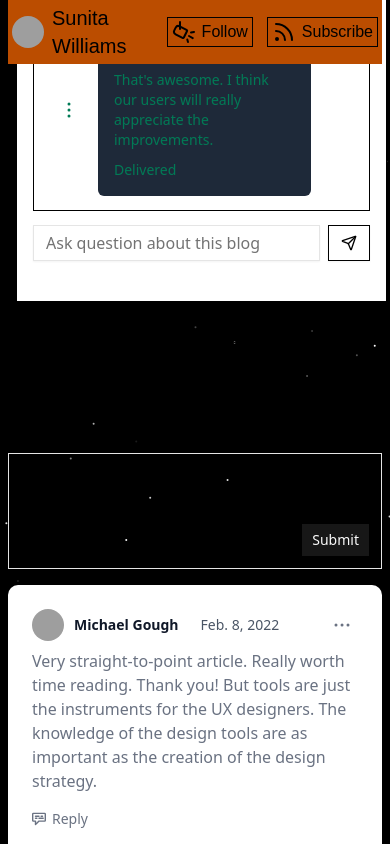
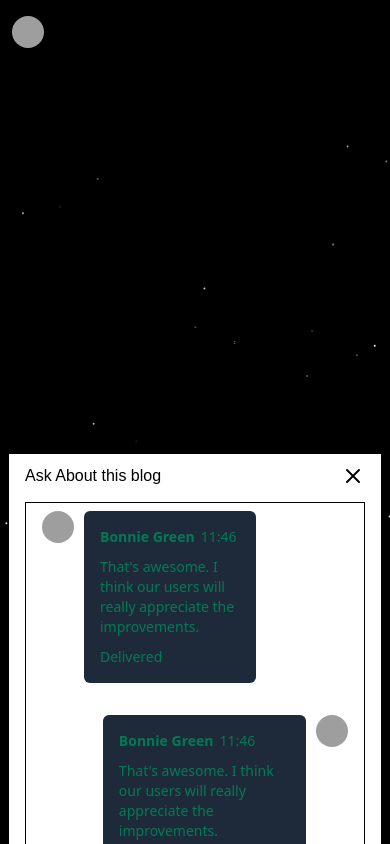
Before and after one commit to dip00-bb/narrating-frontend, a Next.js app: page /all-blogs/55454 in a window 390 px wide. Both pictures are taken after a click on the element 365 px from the left and 1124 px from the top of the page. Shown: the part 702-1546 px from the top of the page. Built offline with nearby package versions, Linux system fonts and the light colour scheme; grey boxes are pictures that could not be loaded; a web font is replaced by a local one.

Commit message:
re design the summarize ai

```diff
--- a/app/(with-layout)/all-blogs/[blogId]/page.tsx
+++ b/app/(with-layout)/all-blogs/[blogId]/page.tsx
@@ -34,15 +34,14 @@ const BlogDetails = () => {
                         <div className='relative'>
                             <LikeAndShareAndAi />
                         </div>
+                        <div className={`${isOpen ? 'block':'hidden'}`}>
+                            <Sumarizer />
+                        </div>
                         <div>
                             <CommentInput />
                         </div>
                         <div>
                             <Comments />
-                        </div>
-
-                        <div className={`transition-all absolute  ${isOpen ?'top-[55%] lg:top-[95%] left-4 lg:left-[62%] z-30':'-top-150 left-4 lg:left-[62%] z-30'}`}>
-                            <Sumarizer />
                         </div>
                     </div>
 
--- a/app/COMPONENT/BLOGDETAILS/BlogTopBar.tsx
+++ b/app/COMPONENT/BLOGDETAILS/BlogTopBar.tsx
@@ -6,7 +6,7 @@ import { smoochSans } from '@/app/FONTS/fonts';
 import BlogDetailsButton from './BlogButton';
 const BlogTopBar = () => {
     return (
-        <div className='flex  items-center justify-between mb-2 bg-amber-700 py-1 md:py-2 px-1'>
+        <div className='flex  items-center justify-between mb-2 py-1 md:py-2 px-1'>
             <div className='flex gap-2 items-center cursor-pointer'>
                 <Avatar>
                     <AvatarImage src={'/heroforeground.jpg'} />
--- a/app/COMPONENT/BLOGSUMMARIZER/ChatBubble.tsx
+++ b/app/COMPONENT/BLOGSUMMARIZER/ChatBubble.tsx
@@ -1,19 +1,19 @@
 import { Avatar, AvatarImage } from '@/components/ui/avatar';
-import React, { useState } from 'react';
-import ChatBubbleOption from './ChatBubbleOption';
-    interface IflexDirection {
-        flexDirection?: "flex-row-reverse" | "flex-row"
-    }
-const ChatBubble = ({flexDirection}:IflexDirection) => {
+import React from 'react';
 
-    const [isOpen, setIsOpen] = useState(false)
+interface IflexDirection {
+    flexDirection?: "flex-row-reverse" | "flex-row"
+}
+
+const ChatBubble = ({ flexDirection }: IflexDirection) => {
+
 
     return (
         <div className={`flex items-start gap-2.5 text-emerald-700  ${flexDirection}`}>
             <Avatar>
                 <AvatarImage src={'/heroforeground.jpg'} />
             </Avatar>
-            <div className="flex flex-col w-full max-w-[320px] leading-1.5 p-4 rounded-sm rounded-es-base bg-gray-800">
+            <div className="flex flex-col w-full leading-1.5 p-4 rounded-sm rounded-es-base bg-gray-800">
                 <div className="flex items-center space-x-1.5 rtl:space-x-reverse">
                     <span className="text-sm font-semibold text-heading">Bonnie Green</span>
                     <span className="text-sm text-body">11:46</span>
@@ -21,11 +21,7 @@ const ChatBubble = ({flexDirection}:IflexDirection) => {
                 <p className="text-sm py-2.5 text-body">That&apos;s awesome. I think our users will really appreciate the improvements.</p>
                 <span className="text-sm text-body">Delivered</span>
             </div>
-            <button onClick={() => setIsOpen(!isOpen)} id="dropdownMenuIconButton" data-dropdown-toggle="dropdownDots" data-dropdown-placement="bottom-start" className=" cursor-pointer inline-flex self-center items-center text-body hover:text-heading bg-neutral-primary box-border border border-transparent hover:bg-neutral-tertiary rounded-base p-1.5 focus:outline-none relative" type="button">
-                <svg className="w-6 h-6" aria-hidden="true" xmlns="http://www.w3.org/2000/svg" width="24" height="24" fill="none" viewBox="0 0 24 24"><path stroke="currentColor" strokeLinecap="round" strokeWidth="3" d="M12 6h.01M12 12h.01M12 18h.01" /></svg>
-            </button>
-            <div id="dropdownDots" className={`z-10 bg-white shadow-lg w-40 transition-all ${isOpen ? "absolute top-25 right-17.5" : "hidden"} `}>
-                <div><ChatBubbleOption /></div>
+            <div id="dropdownDots" className={`z-10 bg-white shadow-lg w-40 transition-all`}>
             </div>
         </div>
 
--- a/app/COMPONENT/BLOGSUMMARIZER/Sumarizer.tsx
+++ b/app/COMPONENT/BLOGSUMMARIZER/Sumarizer.tsx
@@ -7,7 +7,7 @@ const Sumarizer = () => {
 
 
     return (
-        <div className={`w-[95vw] h-135 md:w-100 mx-auto space-y-3.5 border px-4 py-2.5 bg-background`}>
+        <div className={`space-y-3.5 border px-4 py-2.5 bg-background`}>
             <div>
                 <ChatHeader />
             </div>
```
